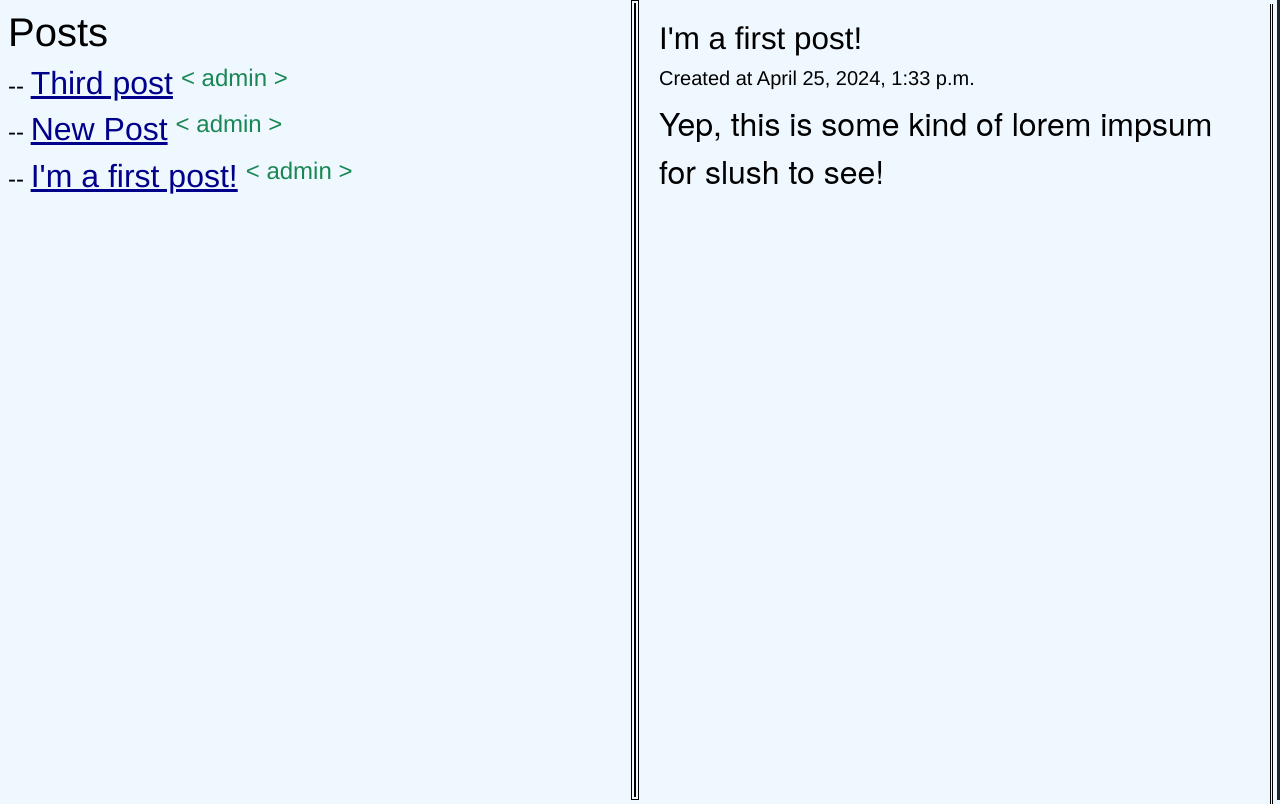
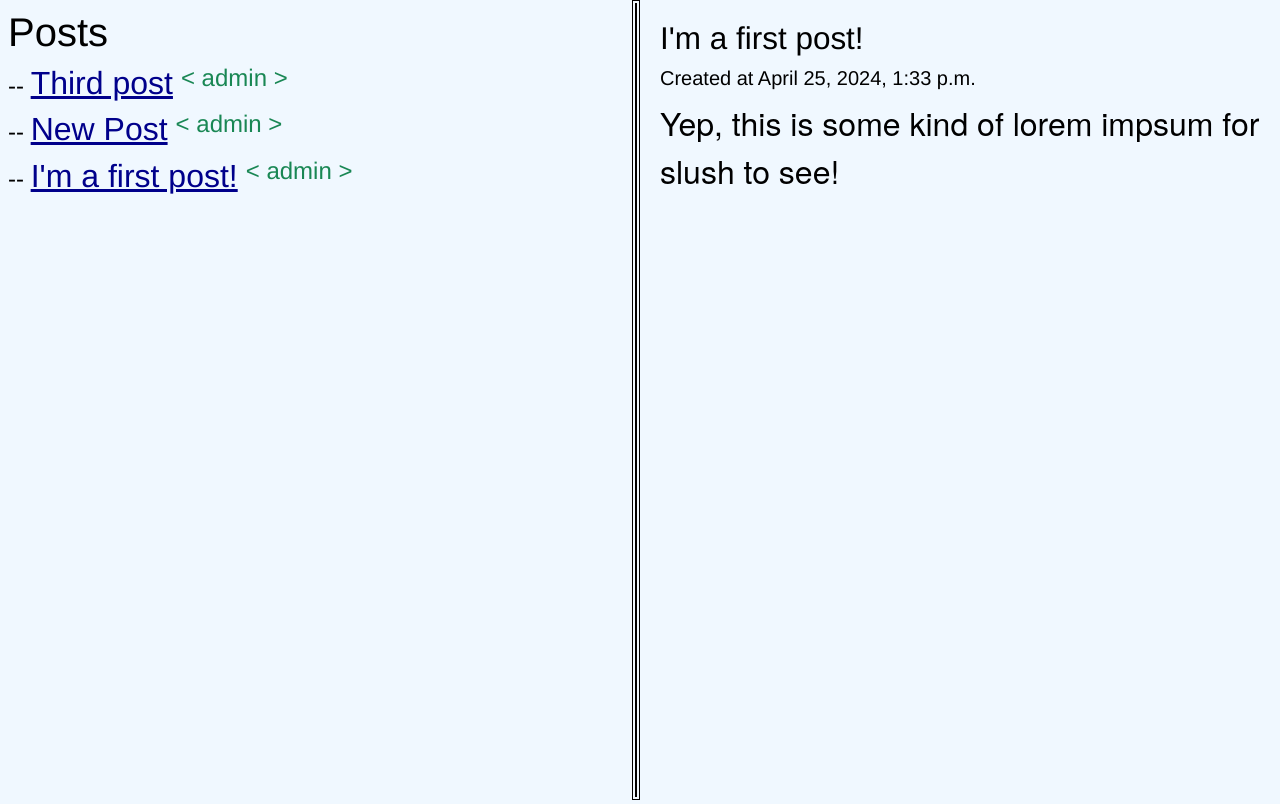
Before and after one commit to MrDaPoyo/slush-blog, a Django app: page /home/1 in a window 1280 px wide. Shown: the part 40-844 px from the top of the page. Run offline with Django 5.2, Linux system fonts and the light colour scheme; data comes from the database, SQL or seed files in the repository; some libraries are stand-ins or nearby versions; some web fonts are replaced.

Commit message:
fixed right border

```diff
--- a/project/blog/templates/base.html
+++ b/project/blog/templates/base.html
@@ -8,9 +8,6 @@
         src: url('https://dl.dropbox.com/scl/fi/8ugzz6zaemclw1q54b4d3/HelveticaNeueMedium.otf?rlkey=f0lud3dmfpntfb9gpu2povkqa&st=2qsxbe76&ampdl=0');
     }
 
-    #view {
-        border-right:double;
-    }
 
     #vertical-border {
         width: 0;
--- a/project/blog/templates/index.html
+++ b/project/blog/templates/index.html
@@ -16,7 +16,7 @@
     {% endif %}
   </div>
 </nav>
-<div class="d-flex flex-row h-100 border-end border-3 border-dark">
+<div class="d-flex flex-row h-100">
     <div class="p-2 w-50 h-100" style="overflow: scroll;">
         <h1>Posts</h1>
         {% if user.is_staff %}
```
